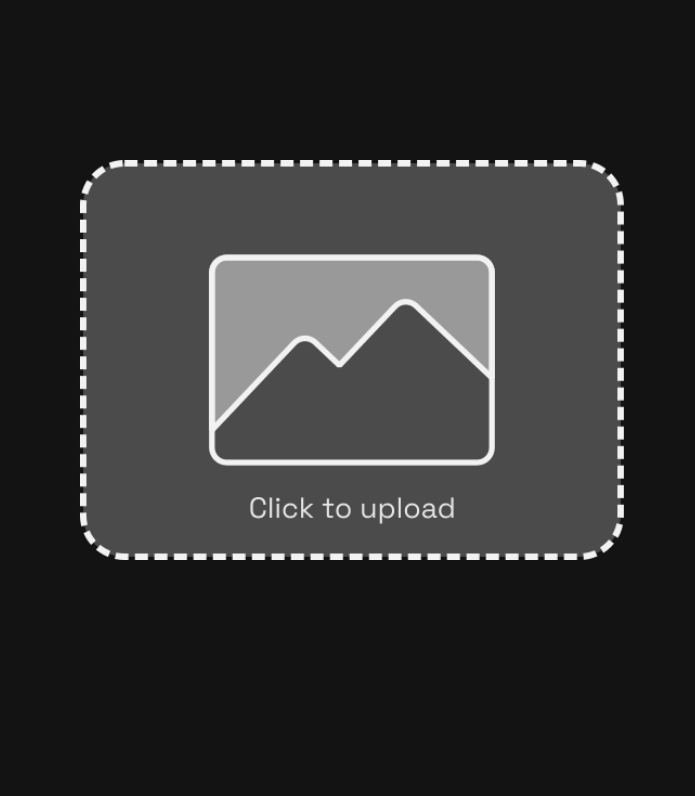
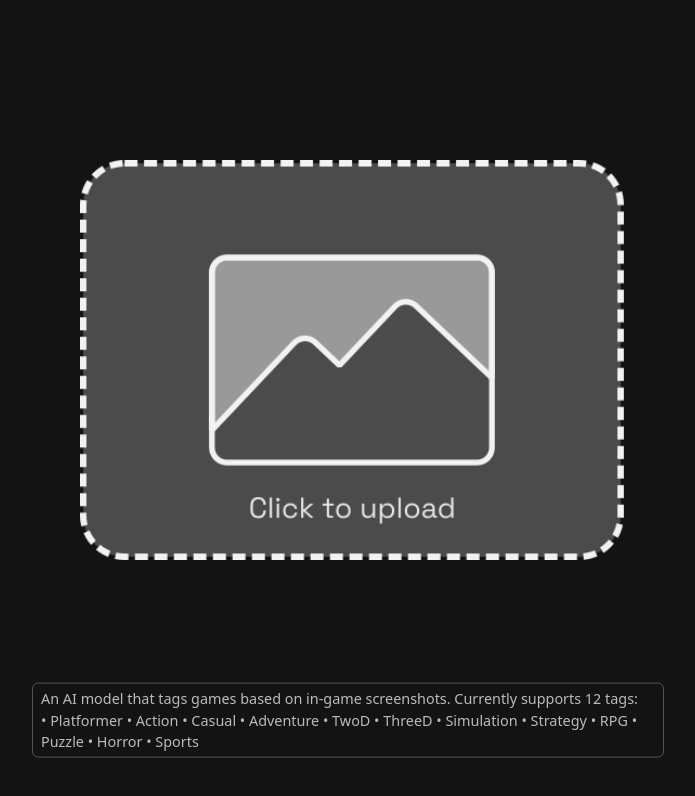
Before and after one commit to RajwolChapagain/Game-Tagger-Website, a React (Vite) app: page / in a window 1280 px wide. Shown: the top 796 px of the page, without its empty margins (288-983 px from the left). Built offline with nearby package versions, Linux system fonts and the light colour scheme.

Commit message:
Add description bar

```diff
--- a/src/App.jsx
+++ b/src/App.jsx
@@ -2,6 +2,7 @@ import Button from './Button'
 import { useState } from 'react'
 import image_placeholder from './assets/image_placeholder.png'
 import Text from './TagText'
+import DescriptionBar from './DescriptionBar'
 
 function App() {
   const [tags, setTags] = useState([])
@@ -29,21 +30,27 @@ function App() {
 
   return (
     <>
-      <div className="position-relative" style={{ height: '100vh' }}>
+<div style={{ position: 'relative', minHeight: '100vh' }}>
+      <div className="position-absolute start-50 translate-middle-x" style={{ top: '20%' }}>
         <Button
           icon={iconSrc}
-          className="position-absolute start-50 translate-middle-x"
-          style={{ top: '20%' }}
           onFileSelect={handleFile}
         />
       </div>
-      <div className="position-absolute translate-middle" style={{top: '75%', left: '50%'}}>
-        <div className="d-flex justify-content-start" style={{columnGap:'10px'}}>
-          {tags.map((tag) => (
-            <Text text={tag}/>
+
+      <div className="position-absolute translate-middle" style={{ top: '75%', left: '50%' }}>
+        <div className="d-flex justify-content-start" style={{ columnGap: '10px' }}>
+          {tags.map((tag, idx) => (
+            <Text key={idx} text={tag} />
           ))}
         </div>
       </div>
+
+      <div className="position-absolute translate-middle" style={{top:'90%', left:'50%'}}>
+        <DescriptionBar text="An AI model that tags games based on in-game screenshots. Currently supports 12 tags:
+         • Platformer • Action • Casual • Adventure • TwoD • ThreeD • Simulation • Strategy • RPG • Puzzle • Horror • Sports "/>
+      </div>
+    </div>
     </>
   )
 }
--- /dev/null
+++ b/src/DescriptionBar.jsx
@@ -0,0 +1,19 @@
+const DescriptionBar = ({ text }) => {
+  return (
+    <span
+      className="px-2 py-1 me-2 rounded"
+      style={{
+        display: 'inline-block',
+        border: '1px solid #555',
+        color: '#bbb',
+        backgroundColor: 'transparent',
+        fontSize: '0.9rem',
+        whiteSpace: 'pre-line'
+      }}
+    >
+      {text}
+    </span>
+  )
+}
+
+export default DescriptionBar
```
